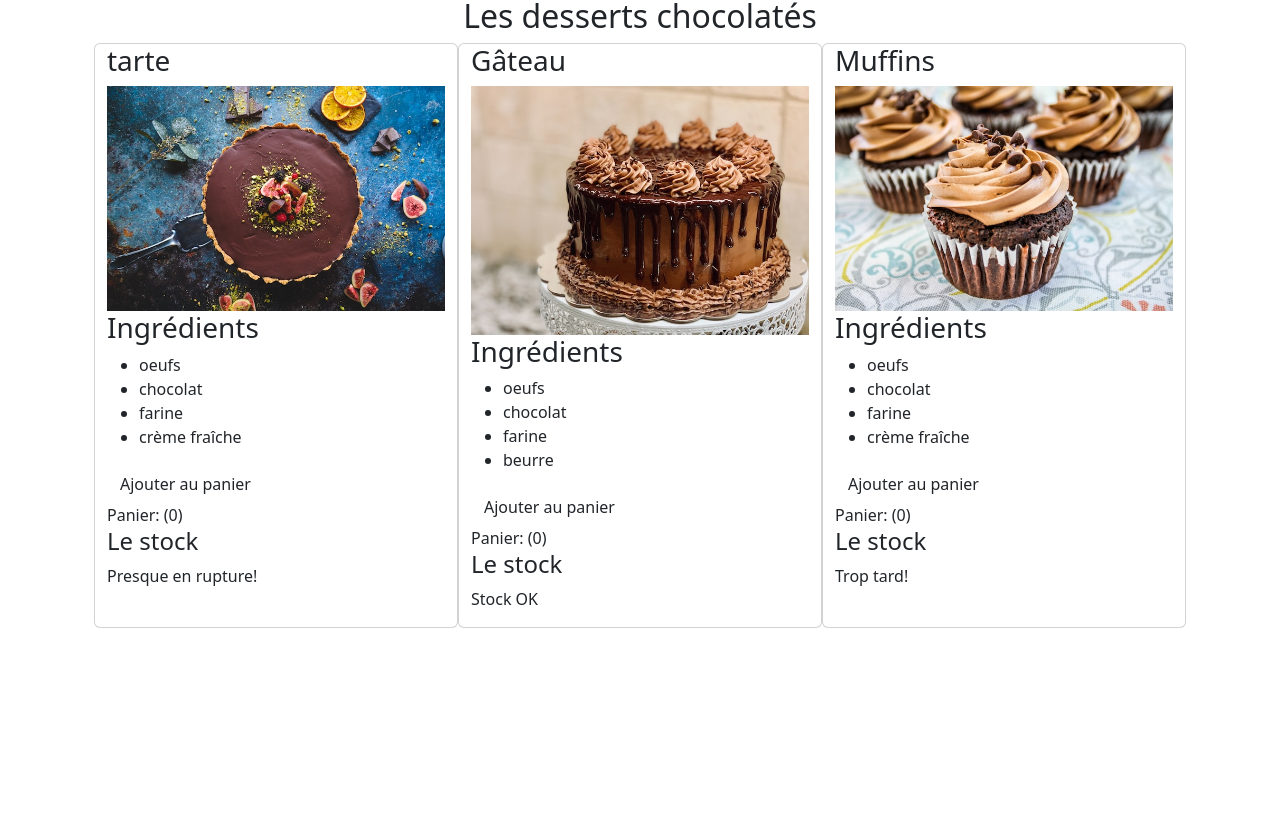
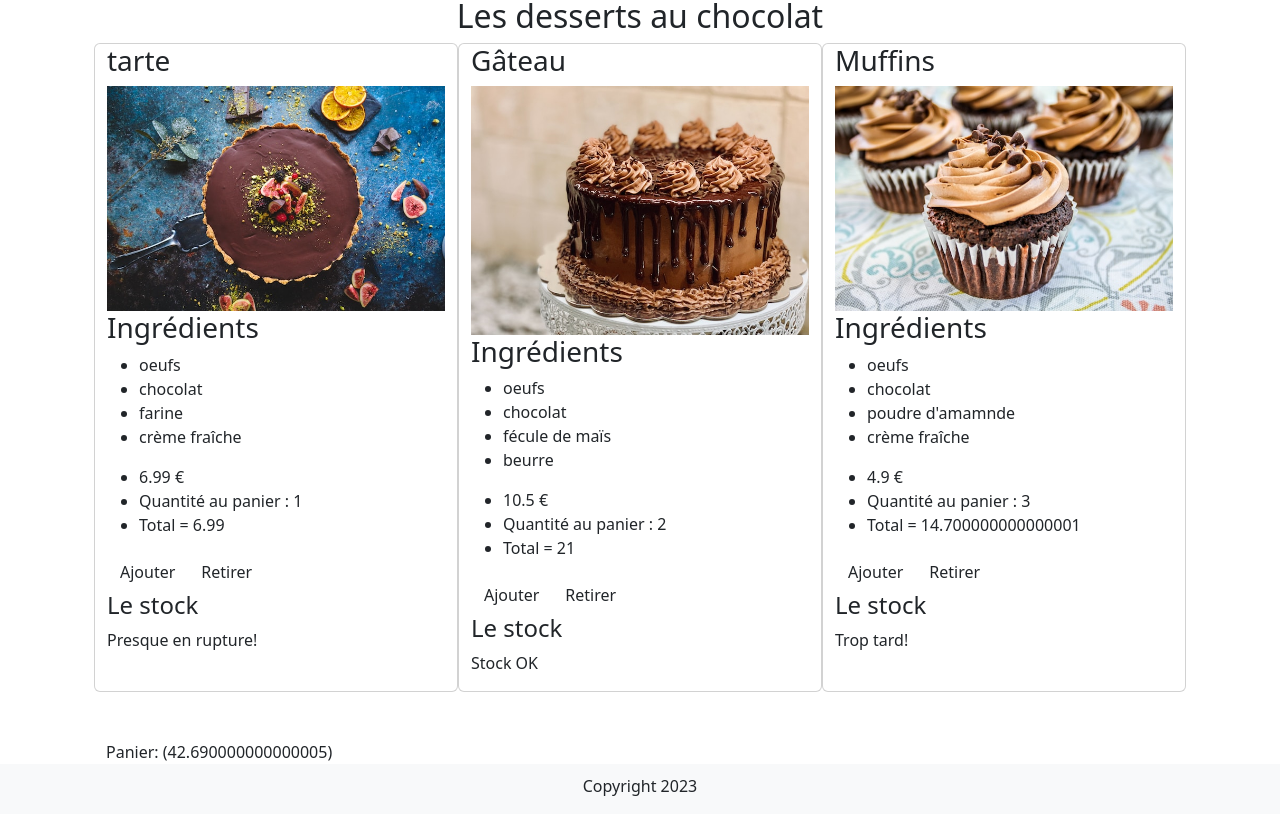
Before and after one commit to ChristelleKandel/demoBoutiqueVueJS, a Vue app: page / in a window 1280 px wide. Shown: the part 282-1096 px from the top of the page. Before the commit the page ends 958 px from the top, so only its background shows below. Built offline with nearby package versions, Linux system fonts and the light colour scheme.

Commit message:
calcul des sous-totaux et panier final + footer

```diff
--- a/src/App.vue
+++ b/src/App.vue
@@ -1,6 +1,12 @@
 <script setup>
 import { RouterLink, RouterView } from 'vue-router'
 import HelloWorld from './components/HelloWorld.vue'
+const today = new Date()
+const currentYear = today.getFullYear()
+import { computed } from 'vue'
+const copyright = computed(() => {
+  return `Copyright ${currentYear}`;
+})
 </script>
 
 <template>
@@ -20,6 +26,10 @@ import HelloWorld from './components/HelloWorld.vue'
   </header>
 
   <RouterView />
+
+  <footer class="text-center bg-light">
+		<p>{{ copyright }}</p>
+  </footer>
 </template>
 
 <style scoped>
--- a/src/assets/main.css
+++ b/src/assets/main.css
@@ -12,3 +12,8 @@ a,
     background-color: hsla(160, 100%, 37%, 0.2);
   }
 }
+
+footer{
+  min-height: 50px;
+  padding-top: 10px;
+}
--- a/src/components/Cards.vue
+++ b/src/components/Cards.vue
@@ -2,15 +2,8 @@
 // Avec scrip setup on met directement defineProps pour les data et on écrit nos fonctions
 
 const props = defineProps([
-'produit', 'product', 'cart'
+'produit'
 ])
-import { ref } from 'vue'
-const cart = ref (0);
-// const msg = ref('test')
-// function log()  {
-//     console.log(msg)
-// }
-
 
 </script>
 
@@ -22,8 +15,8 @@ const cart = ref (0);
             <!-- Si ma variable est un objet comme user, je dois spécifier quelle valeur de mon objet j'appelle objet.variable-->
             <slot name="title">Titre de la carte par défaut</slot>
             <slot name="image">Image de la carte</slot>
-            <slot name="ingredients">Liste des ingrédients par défaut</slot>
-            <slot name="panier">Pas de variations possible</slot>
+            <slot name="ingredients">Liste des ingrédients inconnue</slot>
+            <slot name="panier">Panier indisponible</slot>
             <slot name ="stock">Stock ??</slot>
         </div>
     </div>
--- a/src/components/PatisserieRow.vue
+++ b/src/components/PatisserieRow.vue
@@ -1,41 +1,67 @@
 <script setup>
 
 import Cards from './Cards.vue'
-import { reactive, ref } from 'vue'
+import { ref, computed } from 'vue'
+
+// Données initiales
 const product = ref('chocolat')
-const produits = reactive([
+const produits = ref([
     {
         name: 'tarte',
         image: 'src/assets/images/tarte.jpg',
         inventory: 8,
         ingredients: ['oeufs', 'chocolat', 'farine', 'crème fraîche'],
+        price: 6.99,
+        quantity: 1
     },
     {
         name: 'Gâteau' ,
         image: 'src/assets/images/gateau.jpg',
         inventory: 12,
-        ingredients: ['oeufs', 'chocolat', 'farine', 'beurre'],
+        ingredients: ['oeufs', 'chocolat', 'fécule de maïs', 'beurre'],
+        price: 10.50,
+        quantity: 2
     },
     {
         name: 'Muffins',
         image: 'src/assets/images/muffins.jpg',
         inventory: 0,
-        ingredients: ['oeufs', 'chocolat', 'farine', 'crème fraîche'],
+        ingredients: ['oeufs', 'chocolat', 'poudre d\'amamnde', 'crème fraîche'],
+        price: 4.90,
+        quantity: 3
     },
 
 ])
-const cart = ref (0);
+
+// Calcul du total du panier
+const TotalCart = computed(() => {
+  return produits.value.reduce((TotalCart, produit) => {
+    return (TotalCart + produit.price * produit.quantity);
+  }, 0);
+});
+
+// Fonction pour augmenter la quantité d'un produit
+const incrementQuantity = (produit) => {
+  produit.quantity += 1;
+};
+// Fonction pourdiminuer la quantité d'un produit
+const decrementQuantity = (produit) => {
+  produit.quantity -= 1;
+};
 
 </script>
 
 <template>
-    <h2 class="text-center">Les desserts chocolatés</h2>
+    <h2 class="text-center">Les desserts au  {{ product }}</h2>
     <div class="row container m-3 m-auto ">
         <!-- Je fais une boucle avec 3 cards plutôt que de répéter 3 fois ma card
         <ChocolatsCard :product="product" :produit="produit" :cart="cart" />
         <ChocolatsCard :product="product" :produit="produit" :cart="cart" />
         -->
-        <Cards v-for="produit in produits" :product="product" :produit="produit" >
+        <Cards
+        v-for="(produit, index) in produits" :key="index"
+        :produit="produit"
+        >
 
           <template v-slot:title>
             <h3>{{ produit.name }}</h3>
@@ -56,8 +82,13 @@ const cart = ref (0);
 
           <template v-slot:panier>
             <div>
-                <button class="btn" @click="cart +=1">Ajouter au panier</button>
-                <div class="cart">Panier: ({{ cart }})</div>
+              <ul>
+                <li>{{ produit.price }} €</li>
+                <li>Quantité au panier : {{ produit.quantity }}</li>
+                <li>Total = {{ produit.price * produit.quantity }} {{ sous_card }}</li>
+              </ul>
+                <button class="btn" @click="incrementQuantity(produit)">Ajouter</button>
+                <button class="btn" @click="decrementQuantity(produit)">Retirer</button>
             </div>
           </template>
 
@@ -69,6 +100,11 @@ const cart = ref (0);
           </template>
 
         </Cards>
+
+        <div class="shopping-cart">
+          <div class="cart">Panier: ({{ TotalCart }})</div>
+        </div>
+
     </div>
 
 
```
